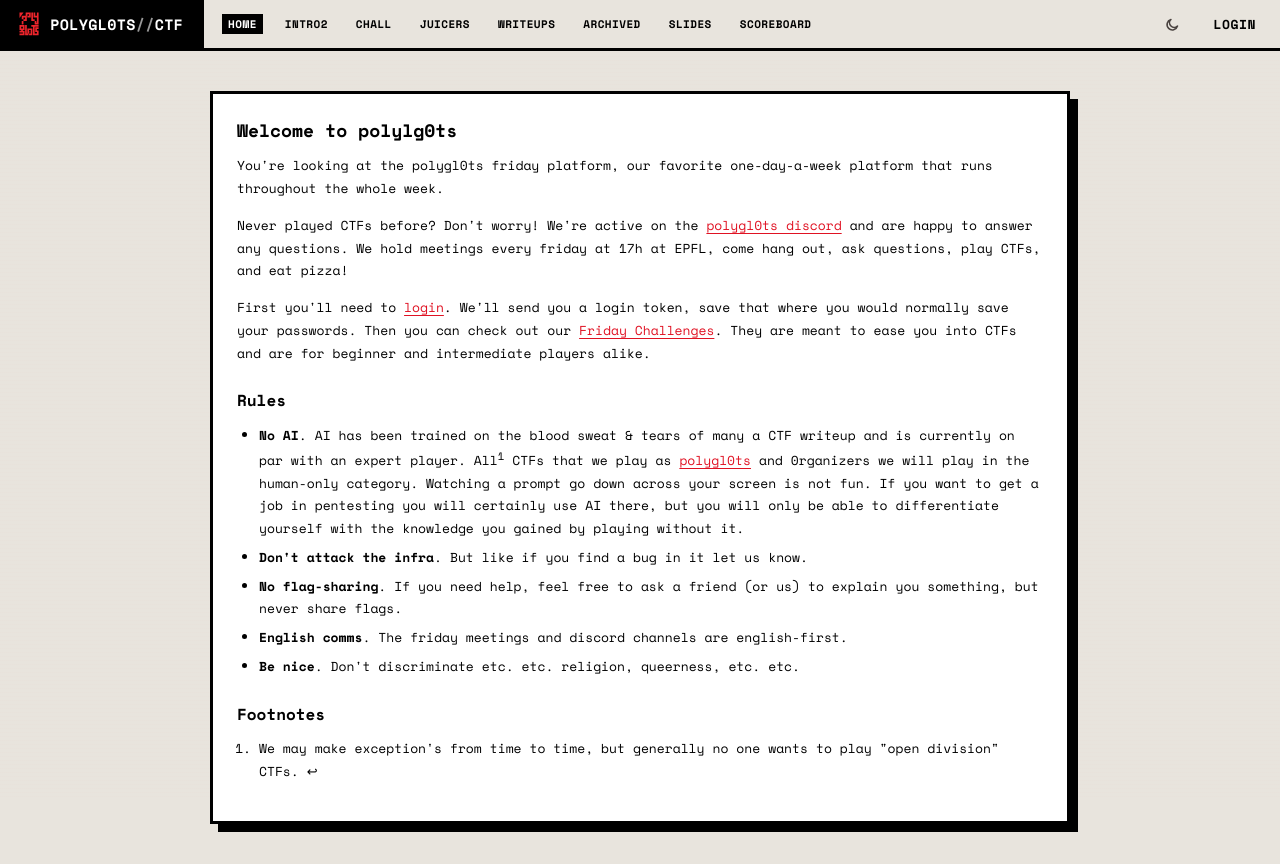
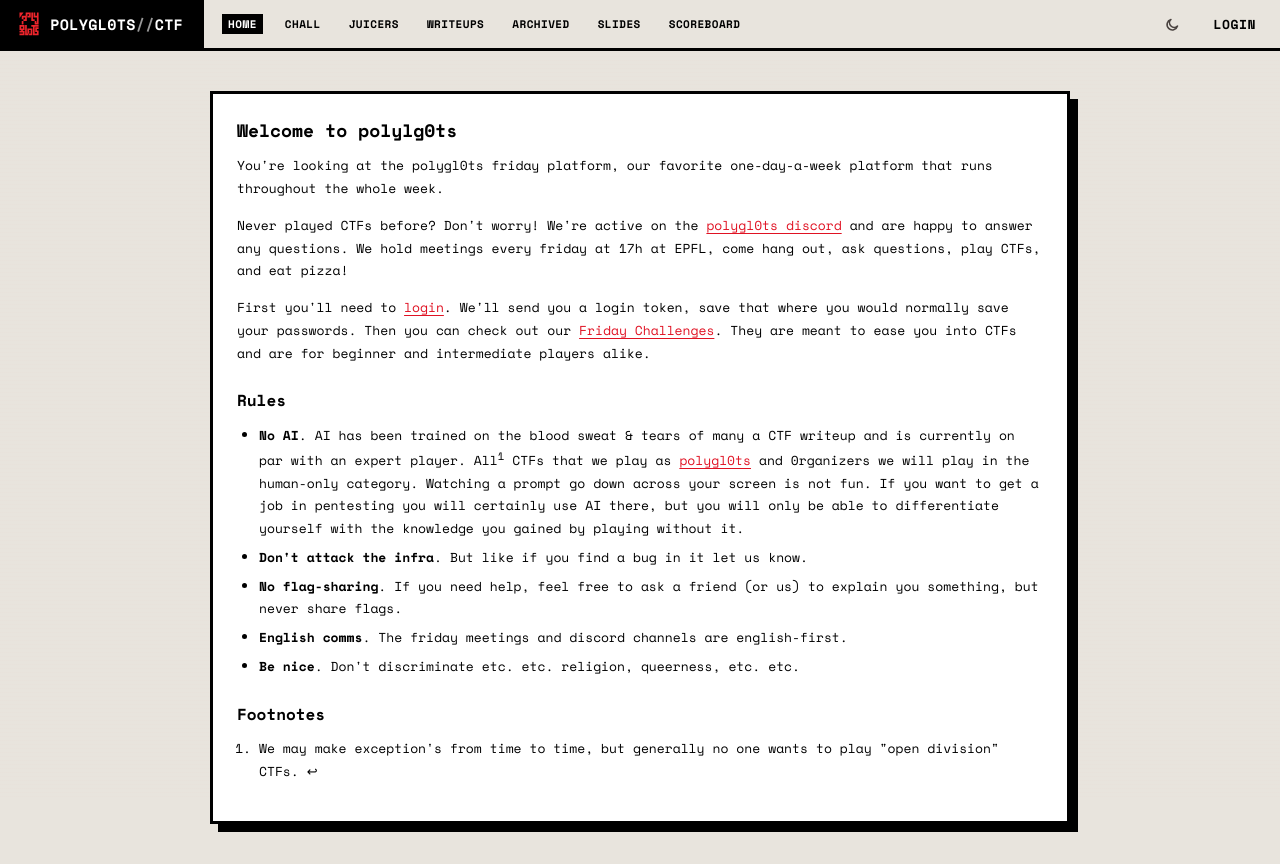
Before and after one commit to polygl0ts/friday-frontend, a React (Vite) app: page / in a window 1280 px wide. Built offline with nearby package versions, Linux system fonts and the light colour scheme.

Commit message:
Remove intro2 pan

```diff
--- a/src/App.tsx
+++ b/src/App.tsx
@@ -9,7 +9,6 @@ import { ArchivedChalls } from "./pages/ArchivedChalls";
 import { Challenges } from "./pages/Challenges";
 import { Juicers } from "./pages/JuicerChallenges";
 import { Home } from "./pages/Home";
-import { Intro2 } from "./pages/Intro2";
 import { Login } from "./pages/Login";
 import { Profile } from "./pages/Profile";
 import { Scoreboard } from "./pages/Scoreboard";
@@ -34,7 +33,6 @@ function App() {
       <Header />
       <Routes>
         <Route path="/" element={<Home />} />
-        <Route path="/intro2" element={<Intro2 />} />
         <Route path="/chall" element={<Challenges />} />
         <Route path="/writeups" element={<Writeups />} />
         <Route path="/archived" element={<ArchivedChalls />} />
--- a/src/components/Header.tsx
+++ b/src/components/Header.tsx
@@ -5,7 +5,6 @@ import { ThemeToggle } from "./ThemeButton";
 
 const NAV_ITEMS: { to: string; label: string }[] = [
   { to: "/", label: "HOME" },
-  { to: "/intro2", label: "INTRO2" },
   { to: "/chall", label: "CHALL" },
   { to: "/juicers", label: "JUICERS" },
   { to: "/writeups", label: "WRITEUPS" },
--- a/src/pages/JuicerChallenges.tsx
+++ b/src/pages/JuicerChallenges.tsx
@@ -3,7 +3,7 @@ import { ChallengeCard } from "../components/ChallengeCard";
 import { ChallengeModal } from "../components/ChallengeModal";
 import { useAuth } from "../auth/AuthContext";
 import { useChallenges } from "../hooks/useChallenges";
-import type { ChallengeWithMeta, Category } from "../types";
+import type { ChallengeWithMeta } from "../types";
 import { groupByCategory } from "../utils";
 
 /** Juicer tab, no sub category, only the regular */
```
